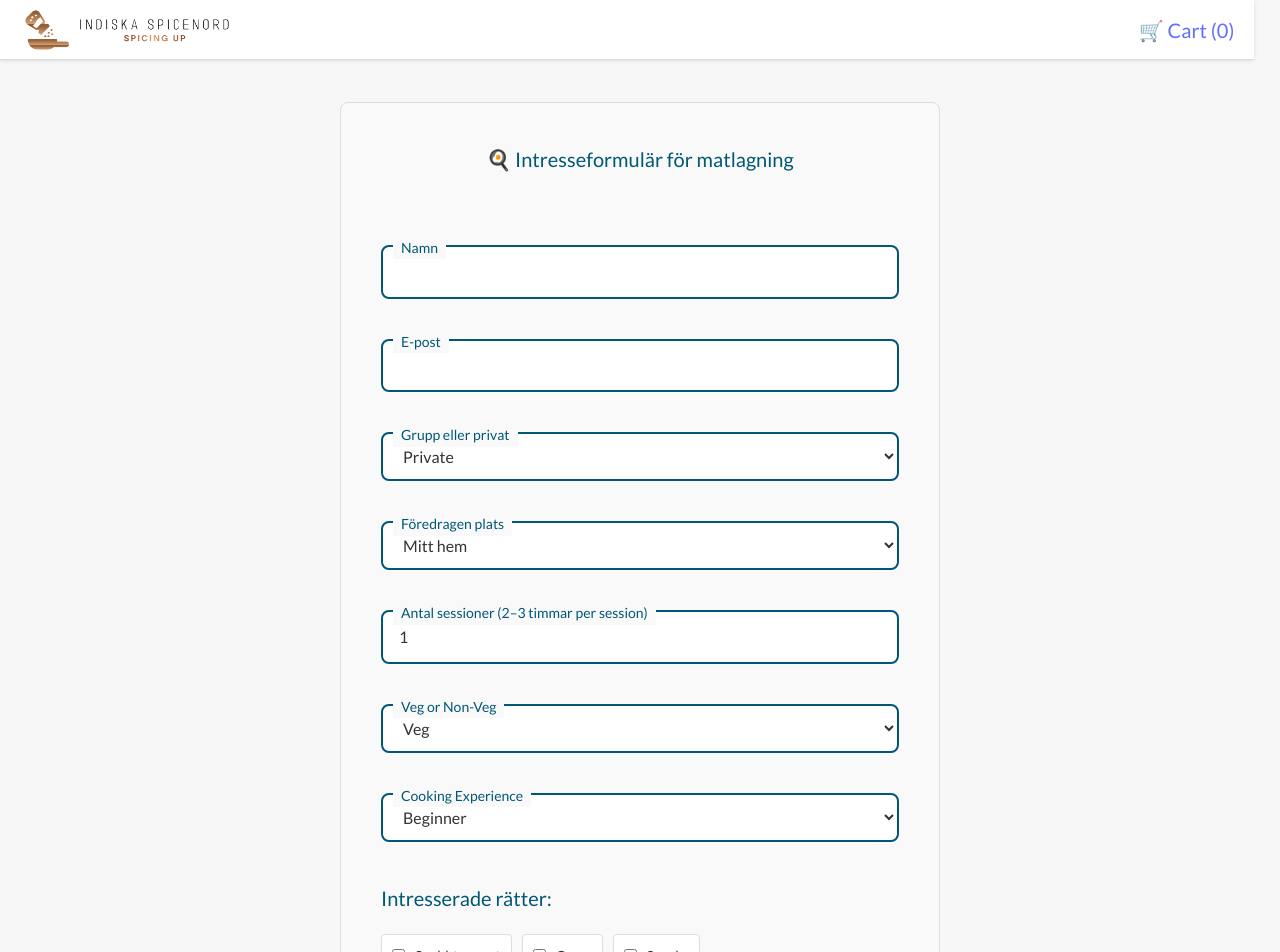
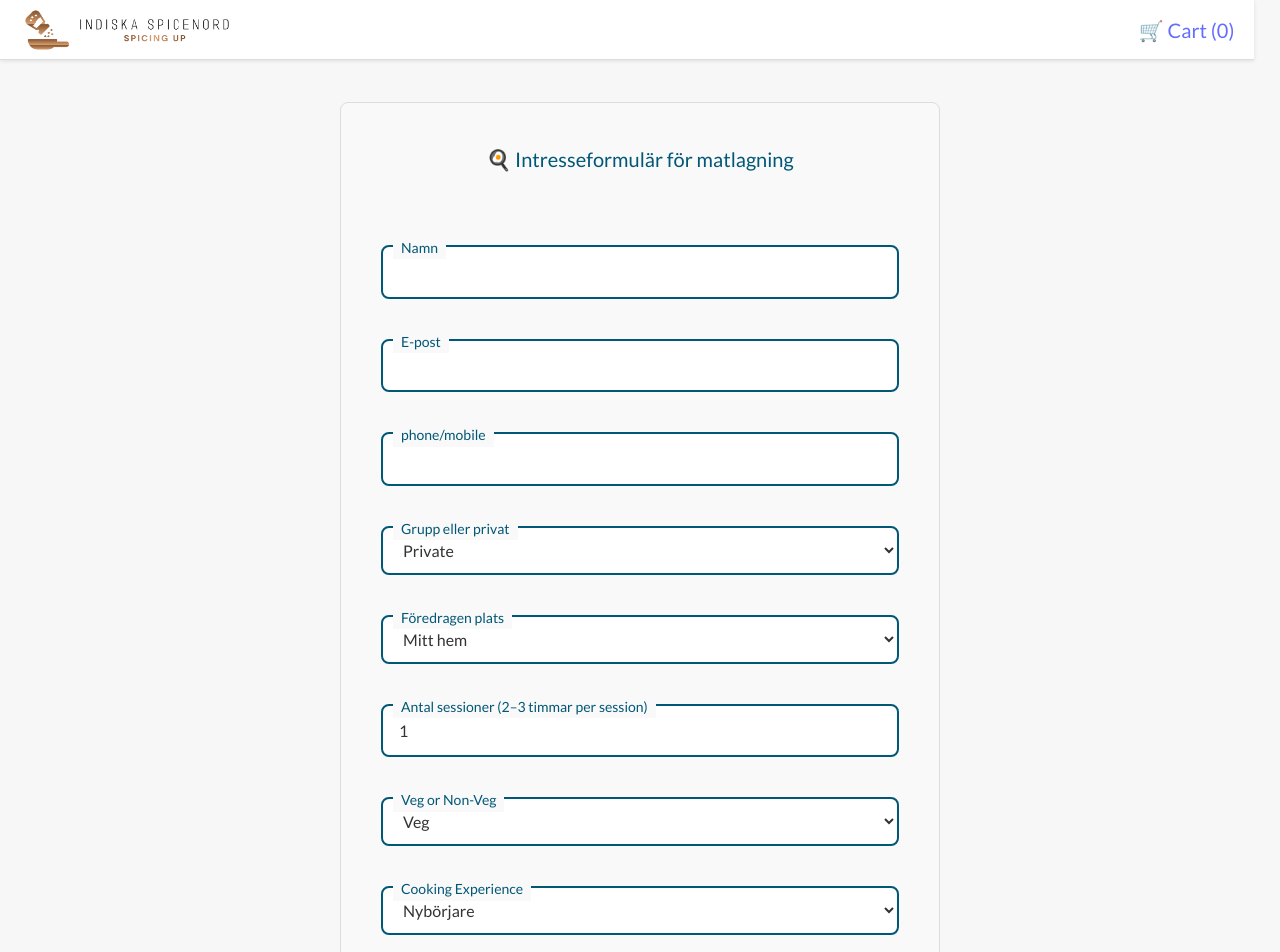
Before and after one commit to rapar8/indiskaspicenord, a React (Vite) app: page /cooking-interest in a window 1280 px wide. Shown: the top 952 px of the page. Built offline with nearby package versions, Linux system fonts and the light colour scheme.

Commit message:
swedish text

```diff
--- a/src/pages/CookingInterest.tsx
+++ b/src/pages/CookingInterest.tsx
@@ -6,6 +6,7 @@ import FlashMessage from '../components/FlashMessage';
 type FormData = {
     name: string;
     email: string;
+    mobile: string;
     group_or_private: string;
     preferred_location: string;
     number_of_sessions: number;
@@ -21,6 +22,7 @@ export default function CookingInterestForm() {
     const [form, setForm] = useState<FormData>({
         name: '',
         email: '',
+        mobile: '',
         group_or_private: 'private',
         preferred_location: 'myHome',
         number_of_sessions: 1,
@@ -75,7 +77,15 @@ export default function CookingInterestForm() {
                         to_name: form.name,
                         to_email: form.email,
                         email: form.email,
+                        mobile: form.mobile,
                         num_sessions: form.number_of_sessions.toString(),
+                        group_or_private: form.group_or_private,
+                        preferred_location: form.preferred_location,
+                        veg_or_nonveg: form.veg_or_nonveg,
+                        cooking_experience: form.cooking_experience,
+                        interested_cuisines: form.interested_cuisines,
+                        available_days: form.available_days,
+                        additional_notes: form.additional_notes,
                     },
                 }),
             });
@@ -89,6 +99,7 @@ export default function CookingInterestForm() {
             setForm({
                 name: '',
                 email: '',
+                mobile: '',
                 group_or_private: 'private',
                 preferred_location: '',
                 number_of_sessions: 1,
@@ -208,6 +219,17 @@ export default function CookingInterestForm() {
                         style={inputStyle}
                     />
                 </div>
+                <div style={fieldContainerStyle}>
+                    <span style={labelStyle}>phone/mobile</span>
+                    <input
+                        name="mobile"
+                        type="mobile"
+                        value={form.mobile}
+                        onChange={handleChange}
+                        required
+                        style={inputStyle}
+                    />
+                </div>
 
                 <div style={fieldContainerStyle}>
                     <span style={labelStyle}>Grupp eller privat</span>
@@ -260,7 +282,7 @@ export default function CookingInterestForm() {
                     >
                         <option value="veg">Veg</option>
                         <option value="nonveg">Non-Veg</option>
-                        <option value="both">Both</option>
+                        <option value="both">Både</option>
                     </select>
                 </div>
 
@@ -272,9 +294,9 @@ export default function CookingInterestForm() {
                         onChange={handleChange}
                         style={selectStyle}
                     >
-                        <option value="beginner">Beginner</option>
-                        <option value="intermediate">Intermediate</option>
-                        <option value="advanced">Advanced</option>
+                        <option value="beginner">Nybörjare</option>
+                        <option value="intermediate">Mellannivå</option>
+                        <option value="advanced">Avancerad</option>
                     </select>
                 </div>
 
```
Also changed, not shown: 1 other file (tests, documents, lock files or other folders).
